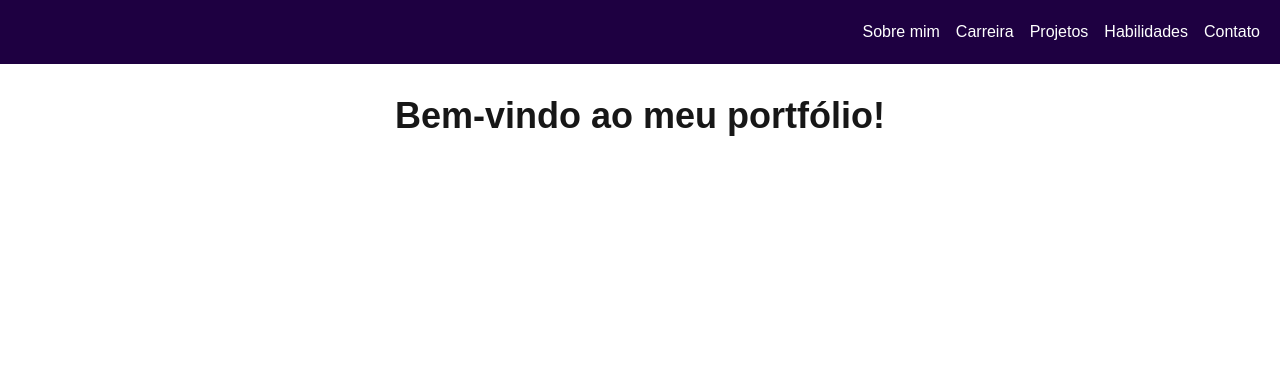
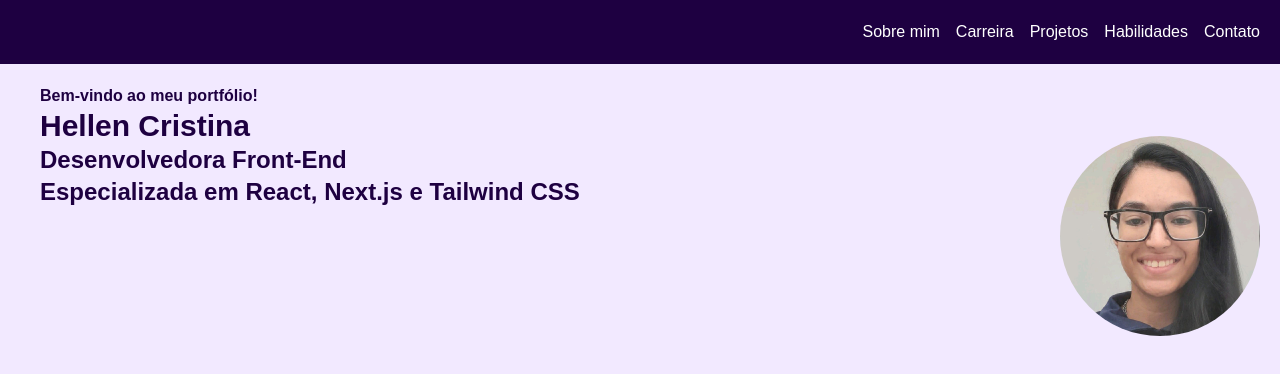
Before and after one commit to HellenCristinaP/portifolio, a Next.js app: page / in a window 1280 px wide. Shown: the top 374 px of the page. Built offline with nearby package versions, Linux system fonts and the light colour scheme.

Commit message:
feature: Adicionando informações/materiais necessários na home

```diff
--- a/src/app/page.tsx
+++ b/src/app/page.tsx
@@ -1,10 +1,17 @@
-
+import Image from "next/image";
 
 export default function Home() {
 
   return (
-    <>
-      <h1 className="text-4xl font-bold text-center mt-8">Bem-vindo ao meu portfólio!</h1>
-    </>
+    <main className="flex flex-col items-start min-h-screen bg-[#F2E9FF] text-[#1E0041] relative px-10 py-5 md:text-center">
+      {
+        // Modificar a imagem, conforme o tamanho do dispositivo, para que fique responsiva e não ultrapasse a tela
+      }
+      <Image src="/profile.jpeg" alt="Hellen Cristina" width={150} height={150} className="rounded-full mt-8 m-auto md:absolute md:top-10 md:right-5 md:w-50" />
+      <p className="text-md font-semibold">Bem-vindo ao meu portfólio!</p>
+      <h1 className="text-3xl font-bold">Hellen Cristina</h1>
+      <p className="text-2xl font-bold">Desenvolvedora Front-End</p>
+      <p className="text-2xl font-bold">Especializada em React, Next.js e Tailwind CSS</p>
+    </main>
   );
 }
```
Also changed, not shown: public/profile.jpeg (added).
